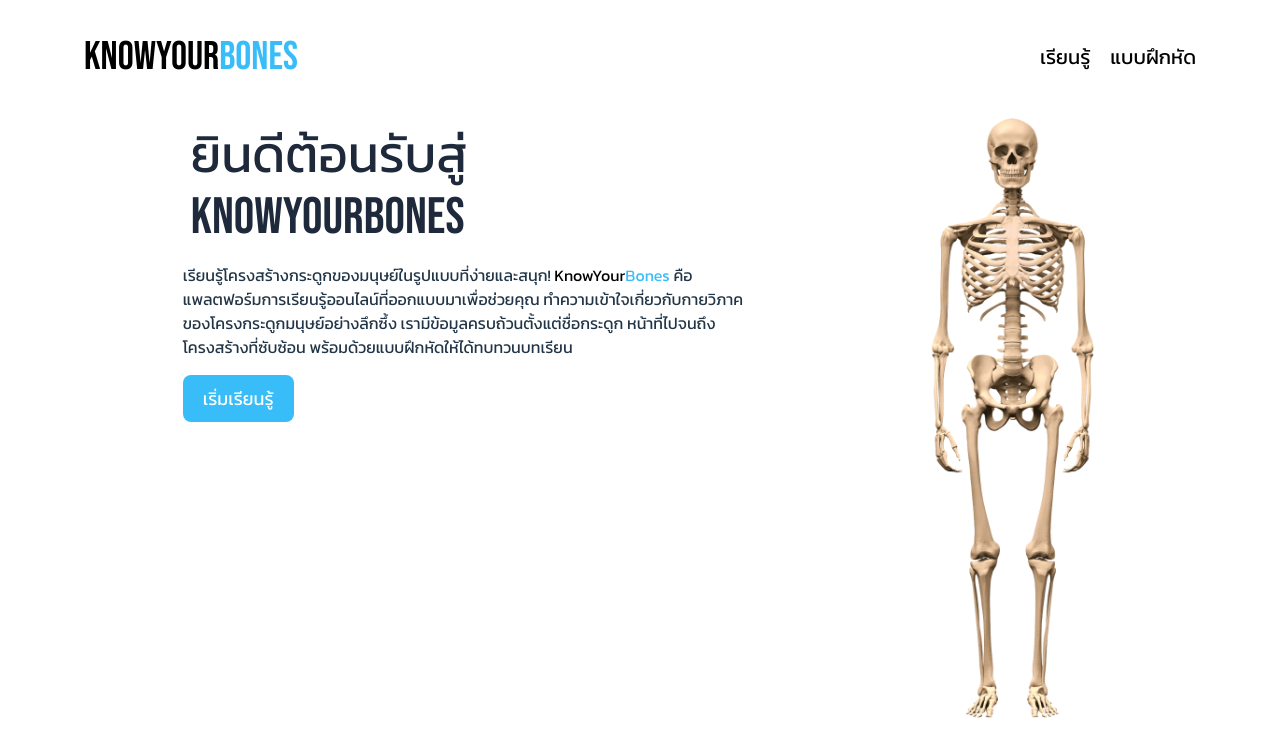
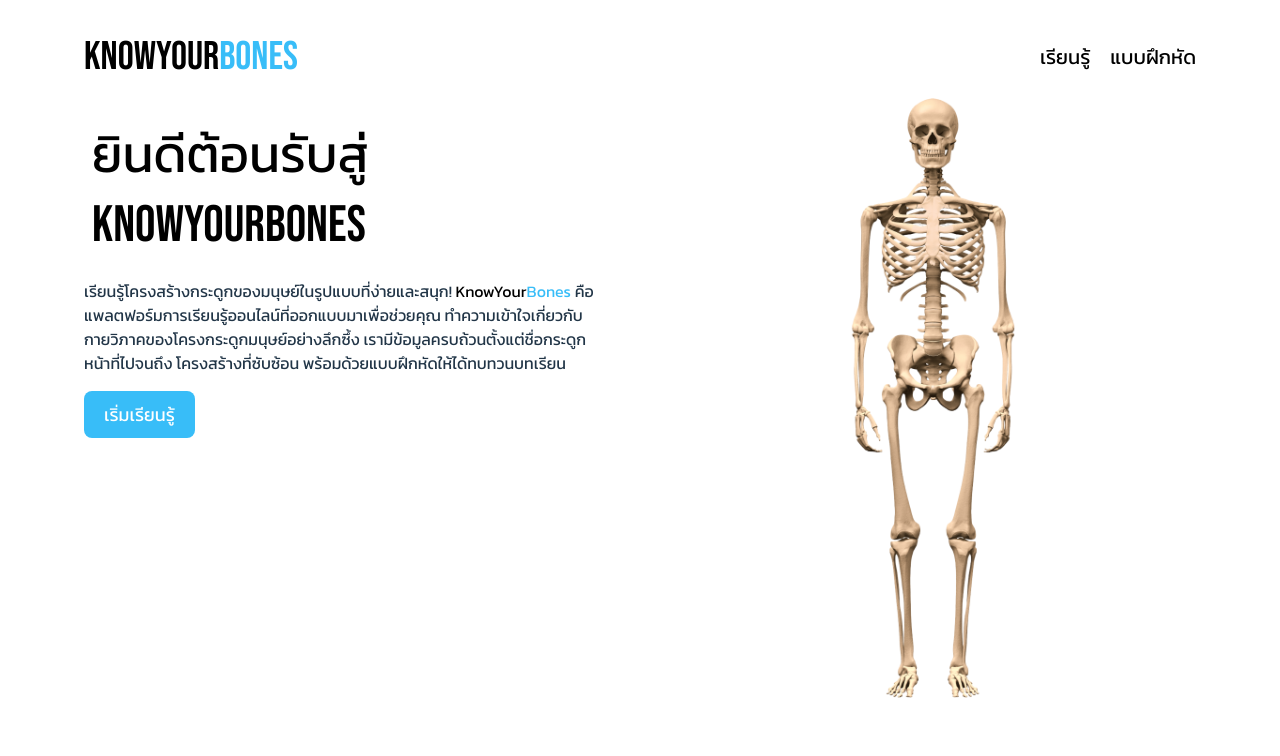
Before and after one commit to SaveKit/KnowYourBones, a React (Vite) app: page / in a window 1280 px wide. Shown: the top 756 px of the page. Built offline with nearby package versions, Linux system fonts and the light colour scheme.

Commit message:
change home display to grid

```diff
--- a/src/App.css
+++ b/src/App.css
@@ -23,6 +23,5 @@
   justify-content: center;
   align-items: center;
   flex-direction: column;
-  gap: 1rem;
-
+  gap: 1.5rem;
 }
--- a/src/pages/Home.css
+++ b/src/pages/Home.css
@@ -1,26 +1,27 @@
-.home-container {
-    text-align: center;
-    padding: 10px 20px;
-}
-
 .content-container {
-    display: flex;
-    flex-direction: row;
-    gap: 30px;
-    justify-content: space-evenly;
-    align-items: flex-start;
+  display: grid;
+  grid-template-columns: repeat(auto-fit, minmax(300px, 1fr));
+  flex-wrap: wrap;
+  gap: 20px;
 }
 
 h1 {
   font-family: 'Kanit', sans-serif;
   margin: 0.5rem;
-  color: var(--secondary-color);
+  color: black;
 }
 
-.content-container div {
-  max-width: 50%;
+.content {
+  display: flex;
+  flex-direction: column;
+  align-items: flex-start;
   text-align: left;
   padding: 20px;
+}
+
+.image-container {
+  display: flex;
+  justify-content: center;
 }
 
 .content-container img {
--- a/src/pages/Home.jsx
+++ b/src/pages/Home.jsx
@@ -8,7 +8,7 @@ const Home = () => {
       <Navbar />
       <div className="container">
         <div className="content-container">
-          <div>
+          <div className="content">
             <h1>ยินดีต้อนรับสู่</h1>
             <h1 style={{ fontFamily: 'Bebas Neue, san-serif'}}>KnowYourBones</h1>
             <p>
@@ -20,7 +20,7 @@ const Home = () => {
               โครงสร้างที่ซับซ้อน พร้อมด้วยแบบฝึกหัดให้ได้ทบทวนบทเรียน</p>
             <button className="cta-button" onClick={() => window.location.href='/learn'}>เริ่มเรียนรู้</button>
           </div>
-          <div>
+          <div className="image-container">
             <img src={skeletonImage} alt="skeleton" />
           </div>
         </div>
```
